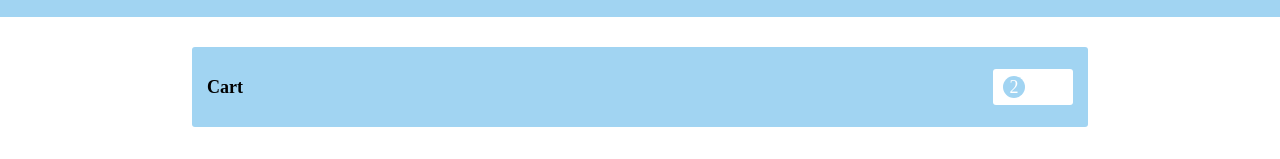
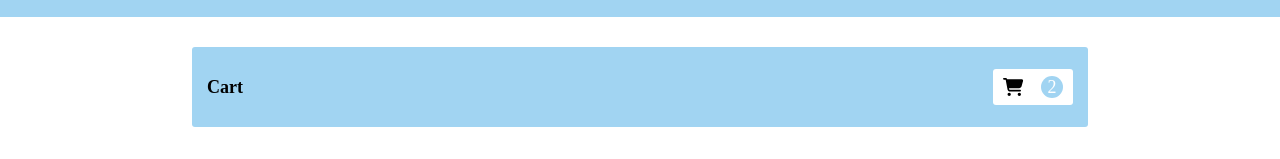
Before and after one commit to nrasch86/GitGlowSkincare, a React (Vite) app in the folder client/: page /Cart in a window 1280 px wide. Shown: the part 229-388 px from the top of the page. Built offline with nearby package versions, Linux system fonts and the light colour scheme.

Commit message:
cart update

```diff
--- a/client/src/pages/Cart.jsx
+++ b/client/src/pages/Cart.jsx
@@ -1,6 +1,6 @@
 import { Container } from 'react-bootstrap';
 import { FontAwesomeIcon } from '@fortawesome/react-fontawesome';
-// import { faCartShopping } from '@fortawesome/free-solid-svg-icons';
+import { faCartShopping } from '@fortawesome/free-solid-svg-icons';
 import img1 from '../assets/Prodimg1.png';
 import img2 from '../assets/Prodimg2.png';
 import '../CSS/Cart.css';
@@ -10,7 +10,7 @@ const Cart = () => {
       <Container fluid className="cart-wrapper">
           <div className="header">
               <h3>Cart</h3>
-              <div className="cart"><FontAwesomeIcon icon="fa-solid fa-cart-shopping" /><p id="count">2</p></div>
+              <div className="cart"><FontAwesomeIcon icon={faCartShopping} /><p id="count">2</p></div>
           </div>
           <div className="container">
               <div id="cartroot"></div>
```
